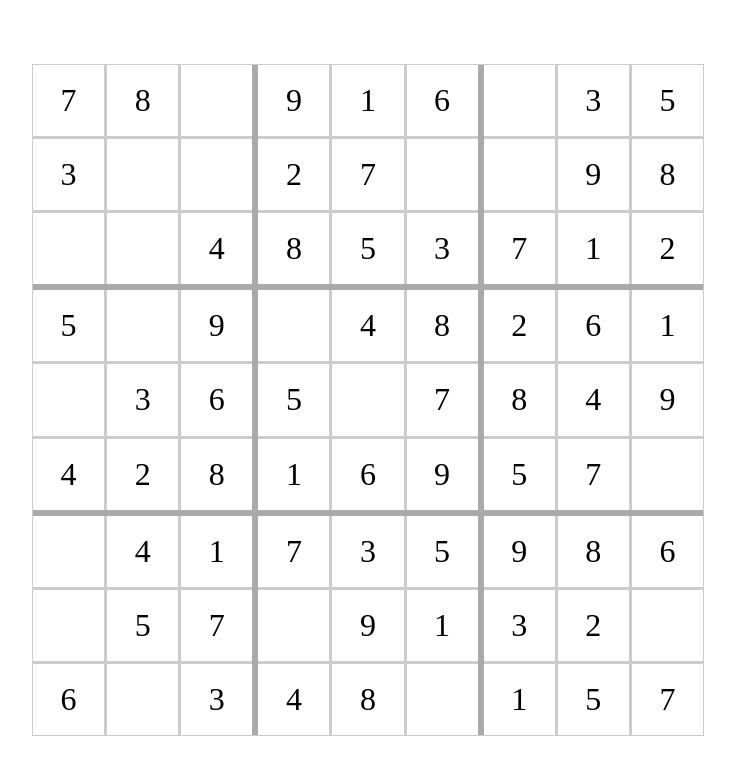
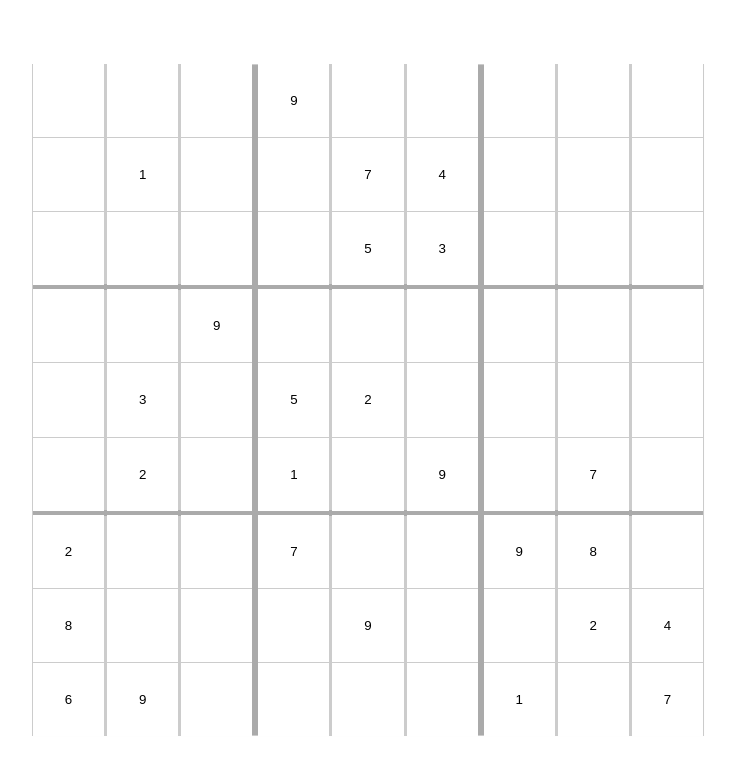
Before and after one commit to vinicius-sabadim/sudoku-svelte, a Svelte app: page / in a window 1280 px wide. Shown: the top 774 px of the page, without its empty margins (272-1007 px from the left). Built offline with nearby package versions, Linux system fonts and the light colour scheme; the HTML template or start-up script is replaced by a standard one.

Commit message:
Starting to do the ui logic to play

```diff
--- a/src/App.svelte
+++ b/src/App.svelte
@@ -1,11 +1,27 @@
 <script>
+  import CellInput from "./CellInput.svelte";
   import * as utils from "./utils";
 
   const grid = utils.generateGrid(3);
   const filledGrid = utils.fillGrid(grid, 3);
-  const gridWithDifficult = utils.applyGameDifficult("easy", filledGrid);
-  const gridWithBlockInfo = utils.includeBlockInfo(gridWithDifficult, 3);
-  const groupedGrid = utils.groupByBlock(gridWithBlockInfo);
+  const gridWithDifficult = utils.applyGameDifficult("insane", filledGrid);
+  let gridWithBlockInfo = utils.includeBlockInfo(gridWithDifficult, 3);
+  $: groupedGrid = utils.groupByBlock(gridWithBlockInfo);
+
+  const handleChange = ({ detail: { value, position } }) => {
+    const isLegal = utils.isLegal(gridWithDifficult, position, value);
+    gridWithBlockInfo = gridWithBlockInfo.map(cell => {
+      if (cell.position !== position) {
+        return cell;
+      }
+
+      return {
+        ...cell,
+        value: value !== 0 ? value : null,
+        error: !isLegal
+      };
+    });
+  };
 </script>
 
 <style>
@@ -42,7 +58,9 @@
   {#each groupedGrid as block}
     <div class="block">
       {#each block as cell}
-        <div class="cell">{cell.value ? cell.value : ''}</div>
+        <div class="cell">
+          <CellInput on:change={handleChange} {cell} />
+        </div>
       {/each}
     </div>
   {/each}
--- /dev/null
+++ b/src/CellInput.svelte
@@ -0,0 +1,54 @@
+<script>
+  import { createEventDispatcher } from "svelte";
+
+  export let cell;
+  const dispatch = createEventDispatcher();
+  const handleChange = e => {
+    e.preventDefault();
+    const value = parseInt(e.key);
+
+    // 0 will be used to remove a value from cell
+    if (value !== NaN) {
+      dispatch("change", {
+        value: parseInt(value, 10),
+        position: cell.position
+      });
+    }
+  };
+</script>
+
+<style>
+  input {
+    border: none;
+    color: transparent;
+    height: 100%;
+    margin: 0;
+    text-align: center;
+    text-shadow: 0 0 0 black;
+    user-select: none;
+    width: 100%;
+  }
+
+  input:focus {
+    background-color: whitesmoke;
+    border: none;
+    outline: none;
+  }
+
+  input:disabled {
+    background-color: inherit;
+  }
+
+  .hasError,
+  .hasError:focus {
+    background-color: lavenderblush;
+    text-shadow: 0 0 0 salmon;
+  }
+</style>
+
+<input
+  bind:value={cell.value}
+  disabled={cell.readonly}
+  class={cell.error ? 'hasError' : ''}
+  type="text"
+  on:keydown={handleChange} />
--- a/src/utils.js
+++ b/src/utils.js
@@ -65,7 +65,9 @@ export const includeBlockInfo = (grid, blockSize = 3) => {
 
   return grid.map((cell, index) => ({
     value: cell,
-    block: blocks[index]
+    block: blocks[index],
+    position: index,
+    readonly: !!cell
   }))
 }
 
@@ -87,7 +89,8 @@ const numberOfCells = {
   easy: 62,
   medium: 53,
   hard: 44,
-  veryHard: 35
+  veryHard: 35,
+  insane: 26
 }
 
 export const applyGameDifficult = (difficult, grid) => {
```
Also changed, not shown: 1 other file (tests, documents, lock files or other folders).
